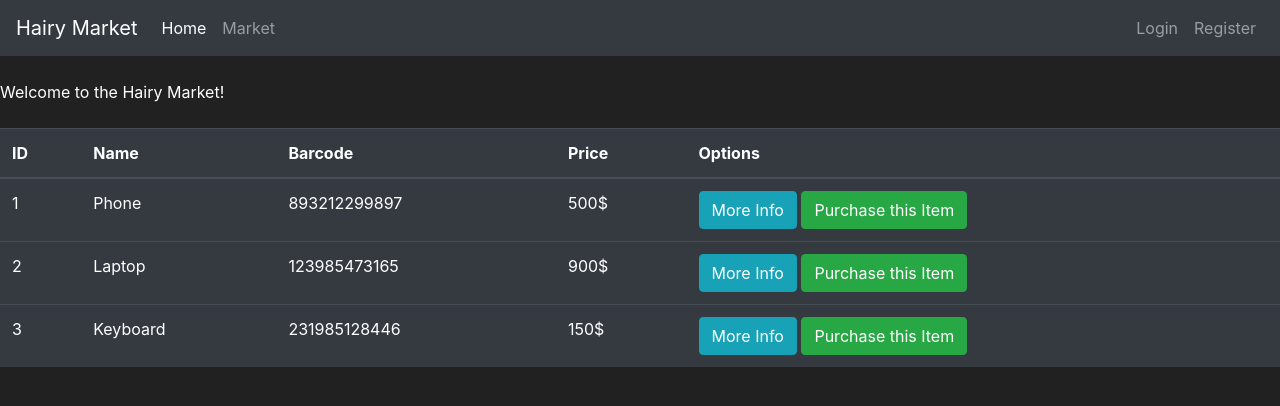
After one commit to hyunsang4072/hairy-market, a Flask app: page /market in a window 1280 px wide. The commit adds this page. Shown: the top 406 px of the page. Run offline with Flask 3, Linux system fonts and the light colour scheme; some libraries are stand-ins or nearby versions.

Commit message:
templates

```diff
--- a/market.py
+++ b/market.py
@@ -17,3 +17,12 @@ def about_me():
 @app.route("/about/<username>")
 def about_user(username):
     return f"<h1>Hi, there! {username}</h1>"
+
+@app.route('/market')
+def market_page():
+    items = [
+    {'id': 1, 'name': 'Phone', 'barcode': '893212299897', 'price': 500},
+    {'id': 2, 'name': 'Laptop', 'barcode': '123985473165', 'price': 900},
+    {'id': 3, 'name': 'Keyboard', 'barcode': '231985128446', 'price': 150}
+    ]
+    return render_template('market.html', items=items)
--- /dev/null
+++ b/templates/base.html
@@ -0,0 +1,85 @@
+<!DOCTYPE html>
+<html lang="en">
+    <head>
+        <!-- Required meta tags -->
+        <meta charset="utf-8" />
+        <meta
+            name="viewport"
+            content="width=device-width, initial-scale=1, shrink-to-fit=no"
+        />
+        <!-- Bootstrap CSS -->
+        <link
+            rel="stylesheet"
+            href="https://cdn.jsdelivr.net/npm/bootstrap@4.5.3/dist/css/bootstrap.min.css"
+            integrity="sha384-TX8t27EcRE3e/ihU7zmQxVncDAy5uIKz4rEkgIXeMed4M0jlfIDPvg6uqKI2xXr2"
+            crossorigin="anonymous"
+        />
+        <title>{% block title %} {% endblock %}</title>
+    </head>
+    <body>
+        <nav class="navbar navbar-expand-md navbar-dark bg-dark">
+            <a class="navbar-brand" href="#">Hairy Market</a>
+            <button
+                class="navbar-toggler"
+                type="button"
+                data-toggle="collapse"
+                data-target="#navbarNav"
+            >
+                <span class="navbar-toggler-icon"></span>
+            </button>
+            <div class="collapse navbar-collapse" id="navbarNav">
+                <ul class="navbar-nav mr-auto">
+                    <li class="nav-item active">
+                        <a class="nav-link" href="{{ url_for('hello_world') }}"
+                            >Home <span class="sr-only"></span
+                        ></a>
+                    </li>
+                    <li class="nav-item">
+                        <a class="nav-link" href="{{ url_for('market_page') }}"
+                            >Market</a
+                        >
+                    </li>
+                </ul>
+                <ul class="navbar-nav">
+                    <li class="nav-item">
+                        <a class="nav-link" href="{{ url_for('hello_world') }}"
+                            >Login</a
+                        >
+                    </li>
+                    <li class="nav-item">
+                        <a class="nav-link" href="{{ url_for('hello_world') }}"
+                            >Register</a
+                        >
+                    </li>
+                </ul>
+            </div>
+        </nav>
+        {% block content %} {% endblock %}
+        <!-- Future Content here -->
+
+        <!-- Optional JavaScript -->
+        <!-- jQuery first, then Popper.js, then Bootstrap JS -->
+        <script src="https://kit.fontawesome.com/a076d05399.js"></script>
+        <script
+            src="https://code.jquery.com/jquery-3.5.1.slim.min.js"
+            integrity="sha384-DfXdz2htPH0lsSSs5nCTpuj/zy4C+OGpamoFVy38MVBnE+IbbVYUew+OrCXaRkfj"
+            crossorigin="anonymous"
+        ></script>
+        <script
+            src="https://cdn.jsdelivr.net/npm/popper.js@1.16.1/dist/umd/popper.min.js"
+            integrity="sha384-9/reFTGAW83EW2RDu2S0VKaIzap3H66lZH81PoYlFhbGU+6BZp6G7niu735Sk7lN"
+            crossorigin="anonymous"
+        ></script>
+        <script
+            src="https://stackpath.bootstrapcdn.com/bootstrap/4.5.2/js/bootstrap.min.js"
+            integrity="sha384-B4gt1jrGC7Jh4AgTPSdUtOBvfO8shuf57BaghqFfPlYxofvL8/KUEfYiJOMMV+rV"
+            crossorigin="anonymous"
+        ></script>
+    </body>
+    <style>
+        body {
+            background-color: #212121;
+            color: white;
+        }
+    </style>
+</html>
--- /dev/null
+++ b/templates/market.html
@@ -0,0 +1,32 @@
+{% extends "base.html" %} {% block title %} Market Page {% endblock %} {% block
+content %}<br />Welcome to the Hairy Market!<br /><br />
+<table class="table table-hover table-dark">
+    <thead>
+        <tr>
+            <!-- Your Columns HERE -->
+            <th scope="col">ID</th>
+            <th scope="col">Name</th>
+            <th scope="col">Barcode</th>
+            <th scope="col">Price</th>
+            <th scope="col">Options</th>
+        </tr>
+    </thead>
+    <tbody>
+        <!-- Your rows inside the table HERE: -->
+        {% for item in items %}
+        <tr>
+            <td>{{ item.id }}</td>
+            <td>{{ item.name }}</td>
+            <td>{{ item.barcode }}</td>
+            <td>{{ item.price }}$</td>
+            <td>
+                <button class="btn btn-outline btn-info">More Info</button>
+                <button class="btn btn-outline btn-success">
+                    Purchase this Item
+                </button>
+            </td>
+        </tr>
+        {% endfor %}
+    </tbody>
+</table>
+{% endblock %}
```
Also changed, not shown: templates/home.html (+2 -61 lines).
